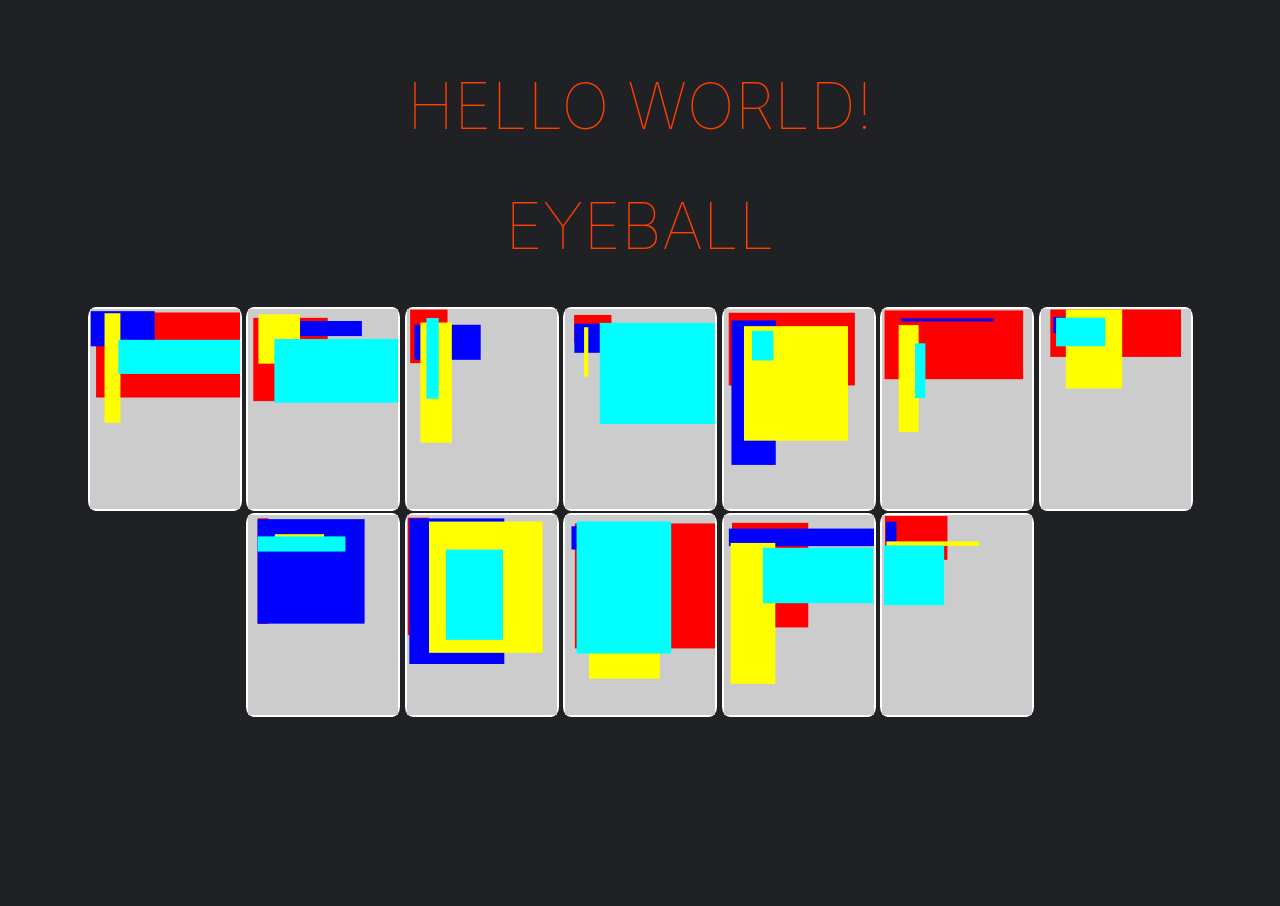
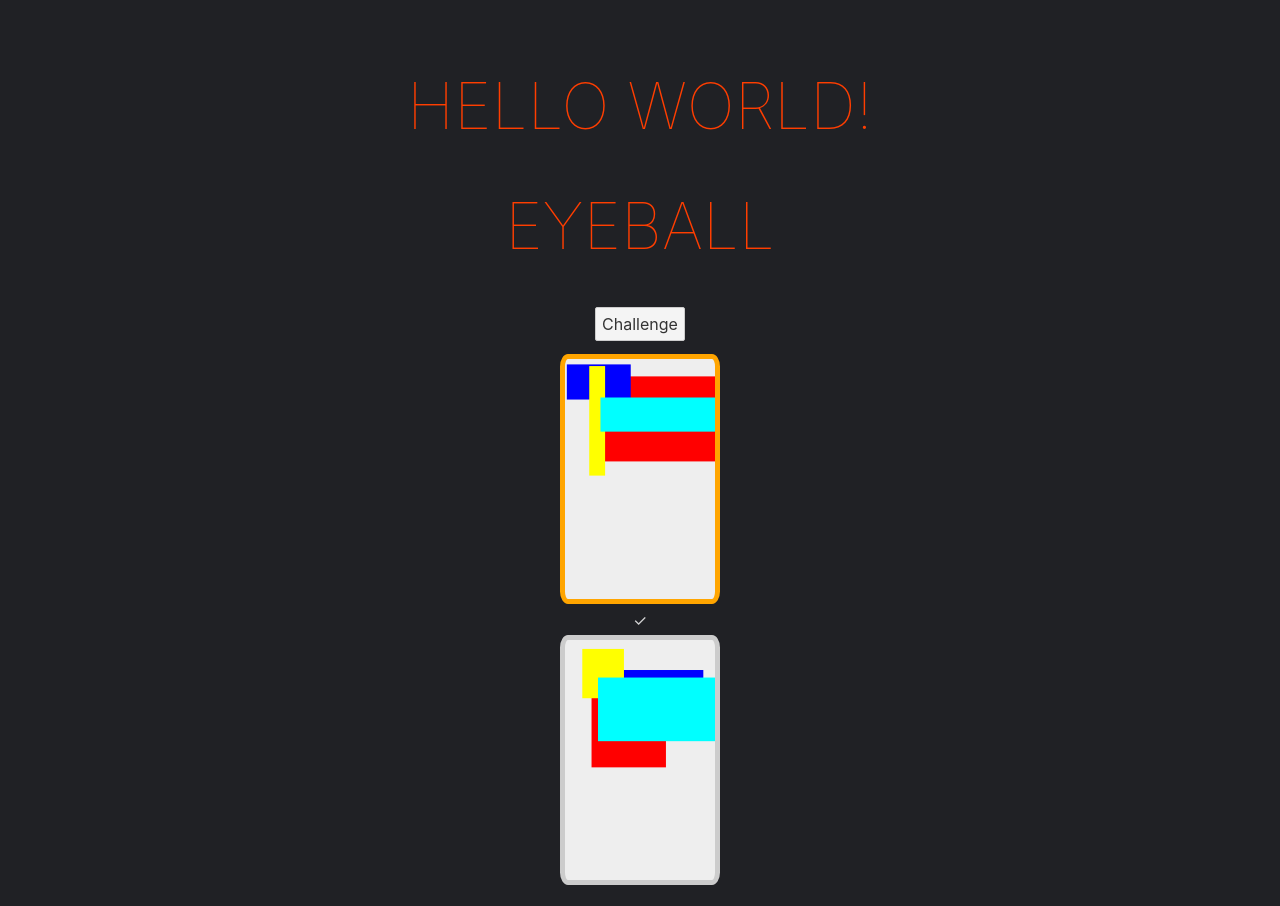
Before and after one commit to IHTFY/Illusion, a Svelte app: page / in a window 1280 px wide. Before the commit the page ends 800 px from the top, so only its background shows below. Built offline with nearby package versions, Linux system fonts and the light colour scheme.

Commit message:
use store, deal new card, lots of stuff

```diff
--- a/src/App.svelte
+++ b/src/App.svelte
@@ -2,10 +2,35 @@
   import Card from "./Card.svelte";
   import Sortable from "sortablejs";
   import { onMount } from "svelte";
+  import { nextCard } from "./store.js";
+
+  $nextCard = [{}];
 
   onMount(() => {
-    Sortable.create(playedCards, { animation: 200 });
+    Sortable.create(newCard, {
+      group: {
+        name: "deck",
+        put: false,
+        pull: "table",
+      },
+      animation: 200,
+    });
+
+    Sortable.create(cardTable, {
+      group: {
+        name: "table",
+        put: "deck",
+        pull: false,
+      },
+      filter: ".played",
+      animation: 200,
+    });
   });
+
+  function addNewCard() {
+    var cardsPlayed = $nextCard.length;
+    $nextCard[cardsPlayed] = {};
+  }
 
   export let name;
 </script>
@@ -13,19 +38,14 @@
 <main>
   <h1>Hello {name}!</h1>
   <h1>Eyeball</h1>
-  <div id="playedCards">
-    <Card />
-    <Card />
-    <Card />
-    <Card />
-    <Card />
-    <Card />
-    <Card />
-    <Card />
-    <Card />
-    <Card />
-    <Card />
-    <Card />
+  <button id="challenge">Challenge</button>
+  <div id="newCard">
+    {#each $nextCard as card}
+      <svelte:component this={Card} on:message={addNewCard} />
+    {/each}
+  </div>
+  <div id="cardTable">
+    <Card played={true} />
   </div>
 </main>
 
--- a/src/Card.svelte
+++ b/src/Card.svelte
@@ -1,5 +1,16 @@
 <script>
-  import { onMount } from "svelte";
+  import { createEventDispatcher, onMount } from "svelte";
+
+  export let played;
+
+  const dispatch = createEventDispatcher();
+
+  function lockin() {
+    played = true;
+    dispatch("message", {
+      text: "TODO",
+    });
+  }
 
   let cardFace;
 
@@ -7,37 +18,34 @@
     const canvas = cardFace;
     const ctx = canvas.getContext("2d");
 
-    ctx.fillStyle = "#CCC";
-    ctx.fillRect(0, 0, 150, 200);
-
     ctx.fillStyle = "#F00";
     ctx.fillRect(
-      10 * Math.random(),
-      10 * Math.random(),
+      50 * Math.random(),
+      50 * Math.random(),
       150 * Math.random(),
       150 * Math.random()
     );
 
     ctx.fillStyle = "#00F";
     ctx.fillRect(
-      20 * Math.random(),
-      20 * Math.random(),
+      50 * Math.random(),
+      50 * Math.random(),
       150 * Math.random(),
       150 * Math.random()
     );
 
     ctx.fillStyle = "#FF0";
     ctx.fillRect(
-      30 * Math.random(),
-      30 * Math.random(),
+      50 * Math.random(),
+      50 * Math.random(),
       150 * Math.random(),
       150 * Math.random()
     );
 
     ctx.fillStyle = "#0FF";
     ctx.fillRect(
-      40 * Math.random(),
-      40 * Math.random(),
+      50 * Math.random(),
+      50 * Math.random(),
       150 * Math.random(),
       150 * Math.random()
     );
@@ -72,7 +80,7 @@
       }
     }
 
-    console.log(redCount, blueCount, yellowCount, cyanCount);
+    // console.log(redCount, blueCount, yellowCount, cyanCount);
 
     const toPercent = (x) => Math.round((100 * x) / numPixels);
     console.log(
@@ -84,16 +92,36 @@
   });
 </script>
 
-<div class="card">
-  <canvas bind:this={cardFace} width="150px" height="200px" />
+<div class="card" class:played>
+  <canvas bind:this={cardFace} width="150px" height="240px" />
+  {#if !played}
+    <button on:click|once={lockin}>✓</button>
+  {/if}
 </div>
 
 <style>
   .card {
+    background-color: #eee;
     display: inline-block;
     width: 150px;
-    height: 200px;
-    border: 2px solid;
+    height: 240px;
+    border: 5px solid;
     border-radius: 5%;
+    border-color: orange;
+    /* overflow: hidden; */
+    margin: 5px;
+  }
+
+  .played {
+    border-color: #ccc;
+  }
+
+  button {
+    width: 50%;
+    background-color: transparent;
+    border: none;
+    color: white;
+    opacity: 0.8;
+    position: relative;
   }
 </style>
--- /dev/null
+++ b/src/store.js
@@ -0,0 +1,3 @@
+import { writable } from 'svelte/store';
+export let nextCard = writable({});
+export let playedCards = writable({});
```
